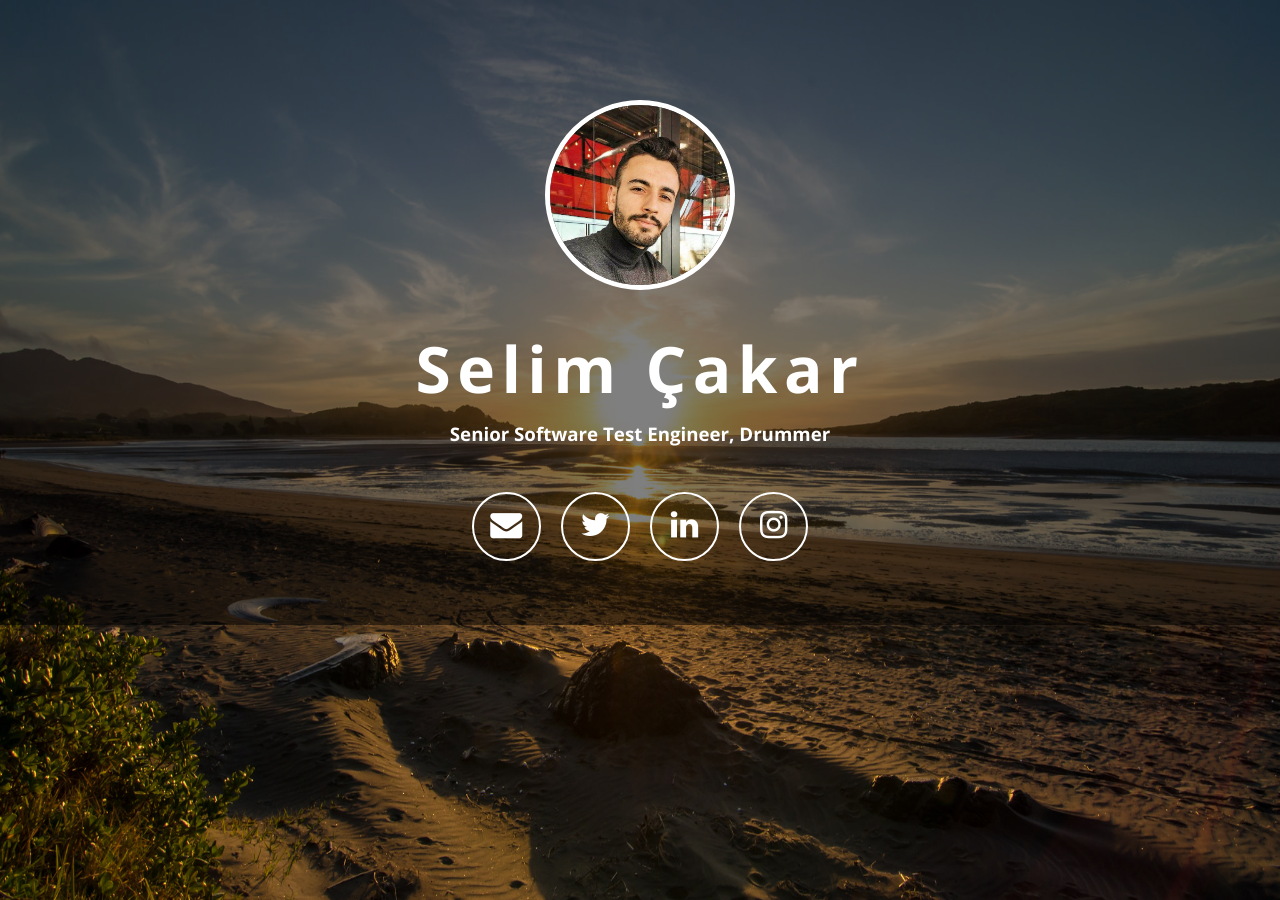
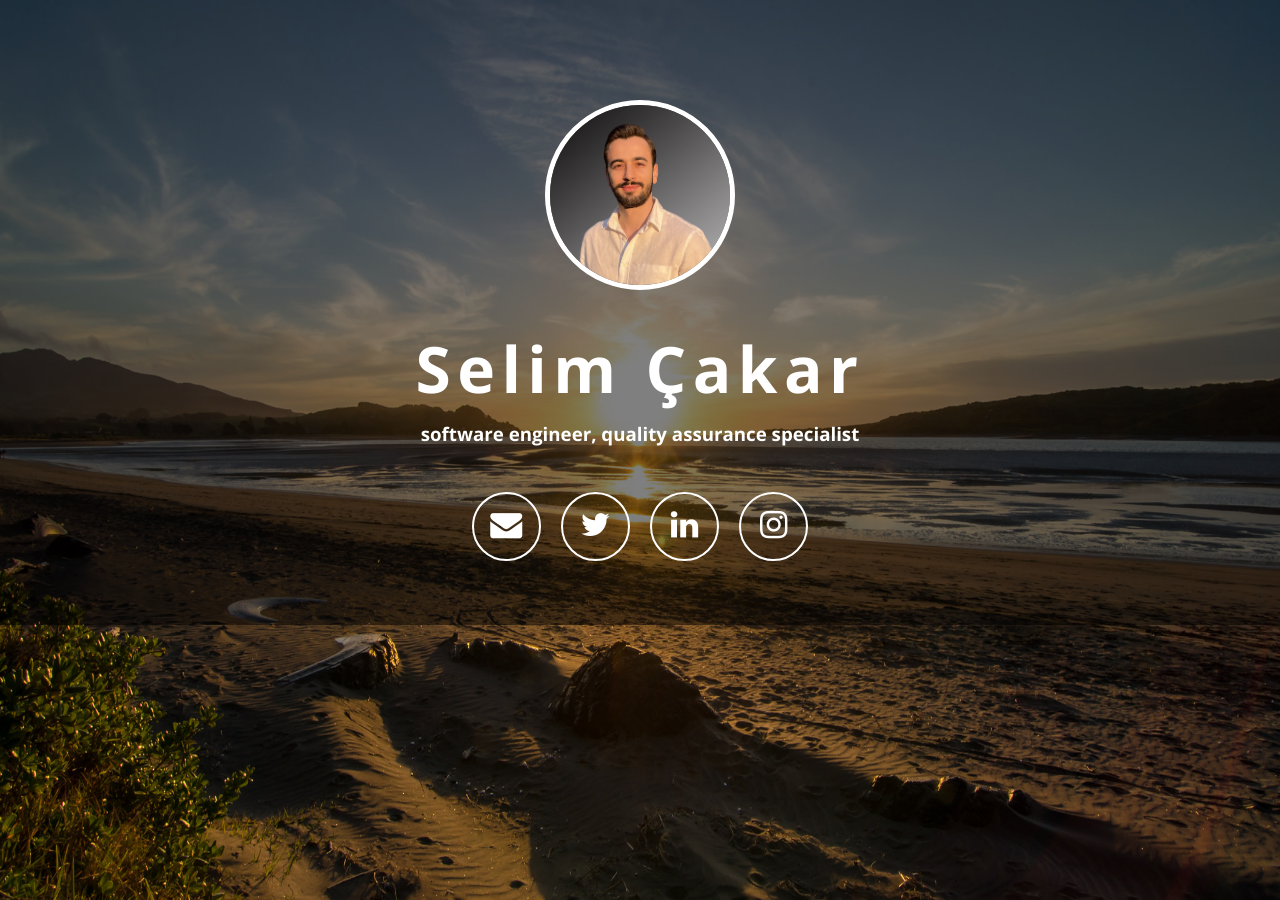
Before and after one commit to selimcakar/selimcakar.github.io, a Jekyll site: the page built from index.html, in a window 1280 px wide. Built offline with Jekyll 4.4.1, drawn with Linux system fonts in a browser that asks for light colours; nearby versions of some CDN libraries.

Commit message:
Updated config.yml file

```diff
--- a/_config.yml
+++ b/_config.yml
@@ -1,5 +1,5 @@
 name: Selim Çakar
-description: "Senior Software Test Engineer, Drummer"
+description: "software engineer, quality assurance specialist"
 url: https://selimcakar.github.io
 
 linkedin_username: selimcakar
```
Also changed, not shown: imgs/cv.jpg, 2 other files.
